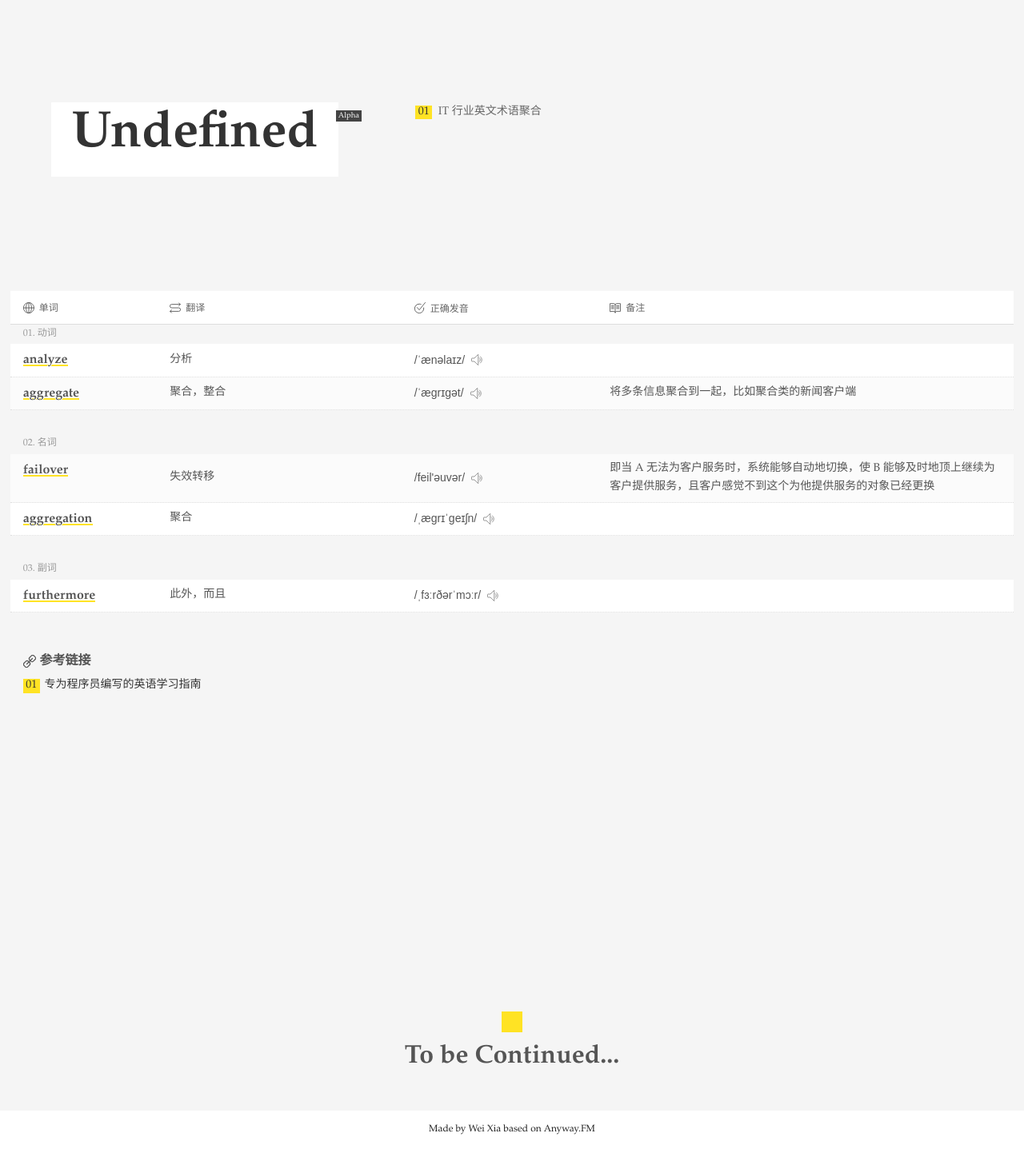
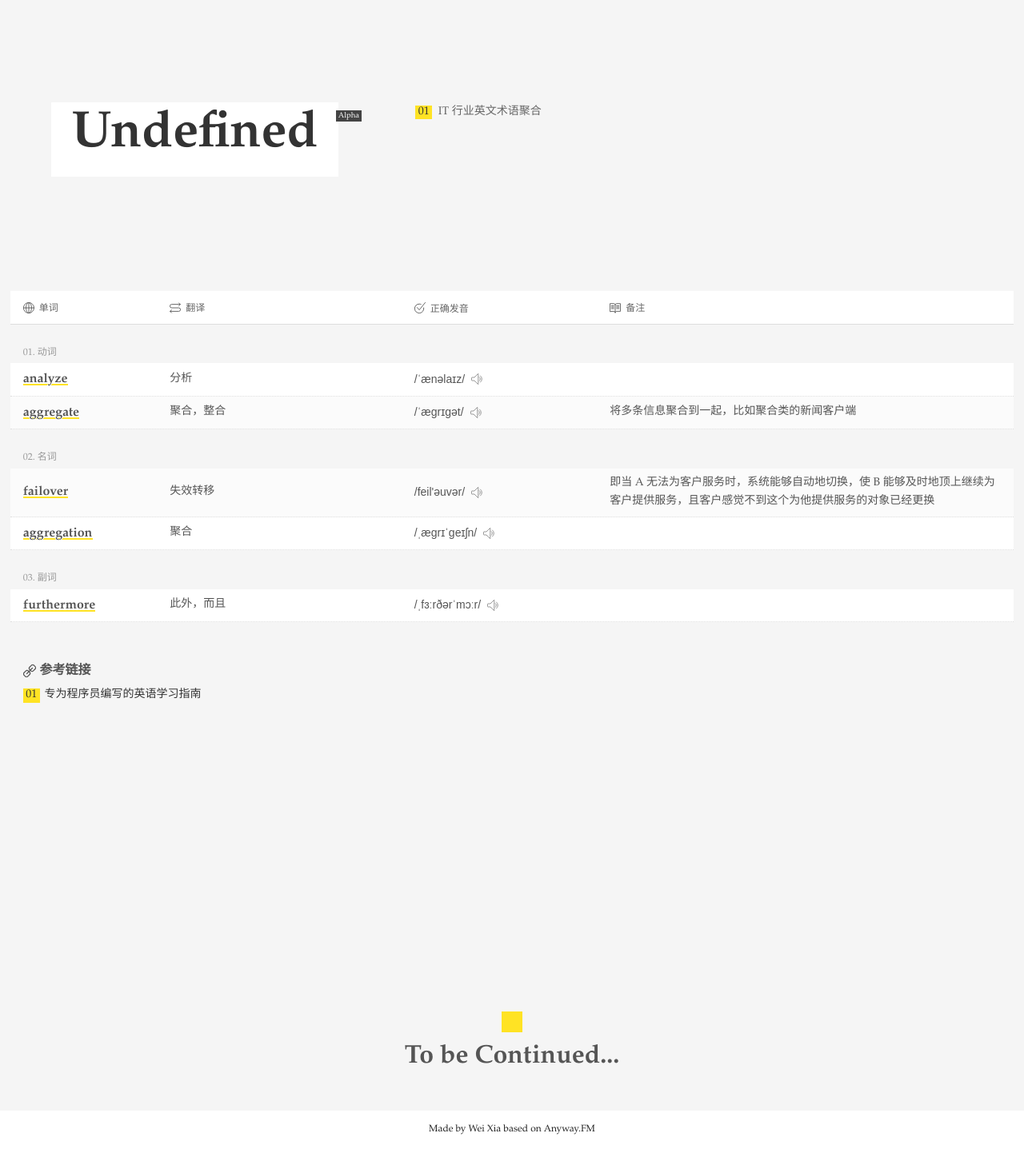
Before and after one commit to Wei-Xia/most-frequent-technology-english-words, a Jekyll site: the page built from index.html, in a window 1280 px wide. Shown: the whole page at 80% size. Built offline with Jekyll 4.4.1, drawn with Linux system fonts in a browser that asks for light colours.

Commit message:
Update styles.css

```diff
--- a/assets/styles.css
+++ b/assets/styles.css
@@ -237,6 +237,7 @@ h1 sup {
   transition: all 0.25s cubic-bezier(0.5, 0, 0.5, 0.5) 0s;
   font-size: 0.875rem;
   background: #fff;
+  align-items: center;
 }
 .item:nth-child(2n) {
   background: #fbfbfb;
@@ -297,11 +298,9 @@ h1 sup {
   padding: 0.2em 1rem;
   display: flex;
   align-items: center;
-  margin: 2.5em 0 0;
+  margin: 2em 0 0;
 }
-.category-label:nth-child(2) {
-  margin: 0;
-}
+
 .word {
   flex-basis: 15%;
   font-weight: 700;
@@ -336,7 +335,6 @@ h1 sup {
   flex-basis: 25%;
   font-weight: 400;
   display: flex;
-  align-items: center;
 }
 .correct {
   flex-basis: 20%;
@@ -392,13 +390,11 @@ h1 sup {
 .wrong {
   flex-basis: 15%;
   display: flex;
-  align-items: center;
 }
 .note {
   flex-grow: 2;
   flex-basis: 15%;
   display: flex;
-  align-items: center;
 }
 .note a {
   text-decoration: underline;
```
